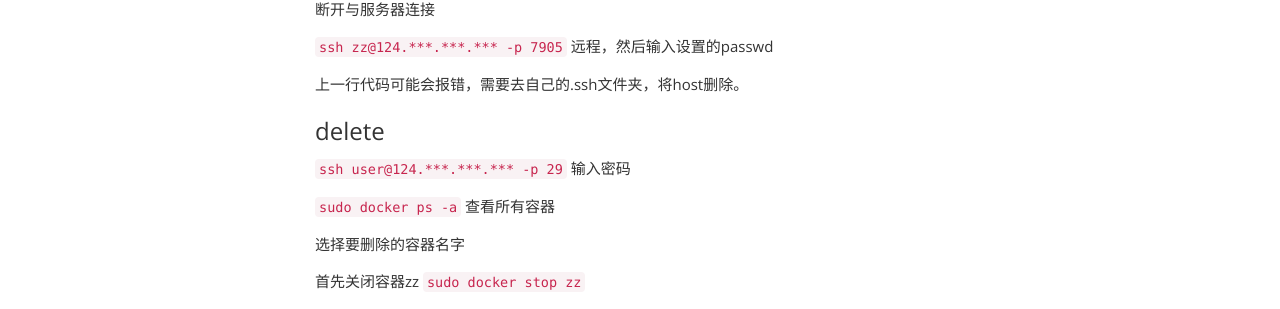
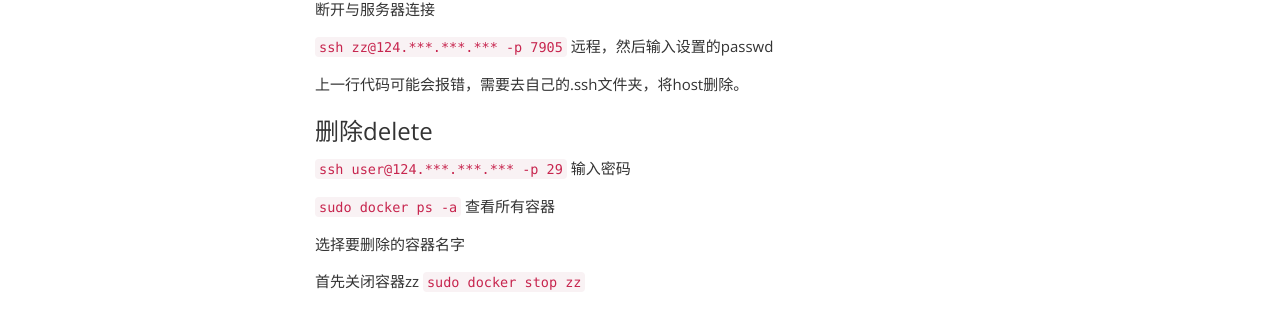
Before and after one commit to zhousomebody/zhousomebody.github.io, a Jekyll site: the page built from _posts/2024-01-09-ssh-create&&delete.md, in a window 1280 px wide. Shown: the part 1282-1591 px from the top of the page. Built offline with Jekyll 4.4.1, drawn with Linux system fonts in a browser that asks for light colours; Markdown is read by kramdown in place of the engine named in the settings.

Commit message:
Update 2024-01-09-ssh-create&&delete.md

````diff
--- a/_posts/2024-01-09-ssh-create&&delete.md
+++ b/_posts/2024-01-09-ssh-create&&delete.md
@@ -59,7 +59,7 @@ logout 退出，
 远程，然后输入设置的passwd
 
 上一行代码可能会报错，需要去自己的.ssh文件夹，将host删除。
-### delete
+### 删除delete
 
 ```ssh user@124.***.***.*** -p 29```
 输入密码
````
